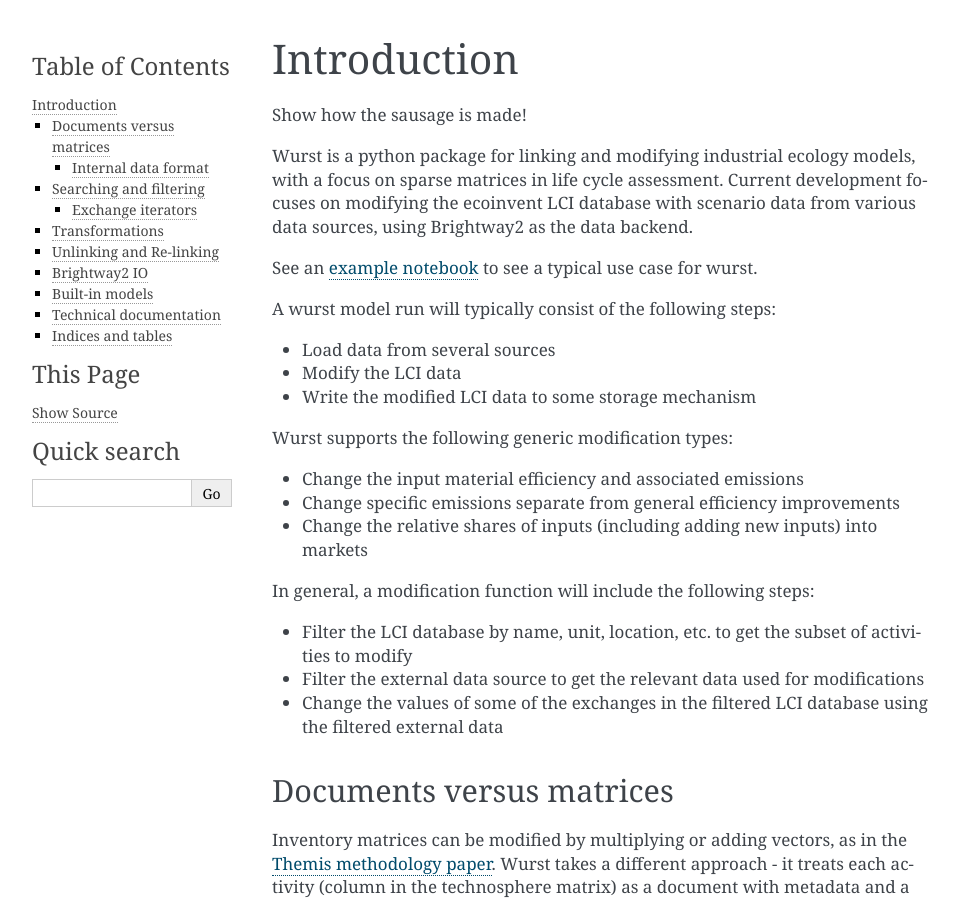
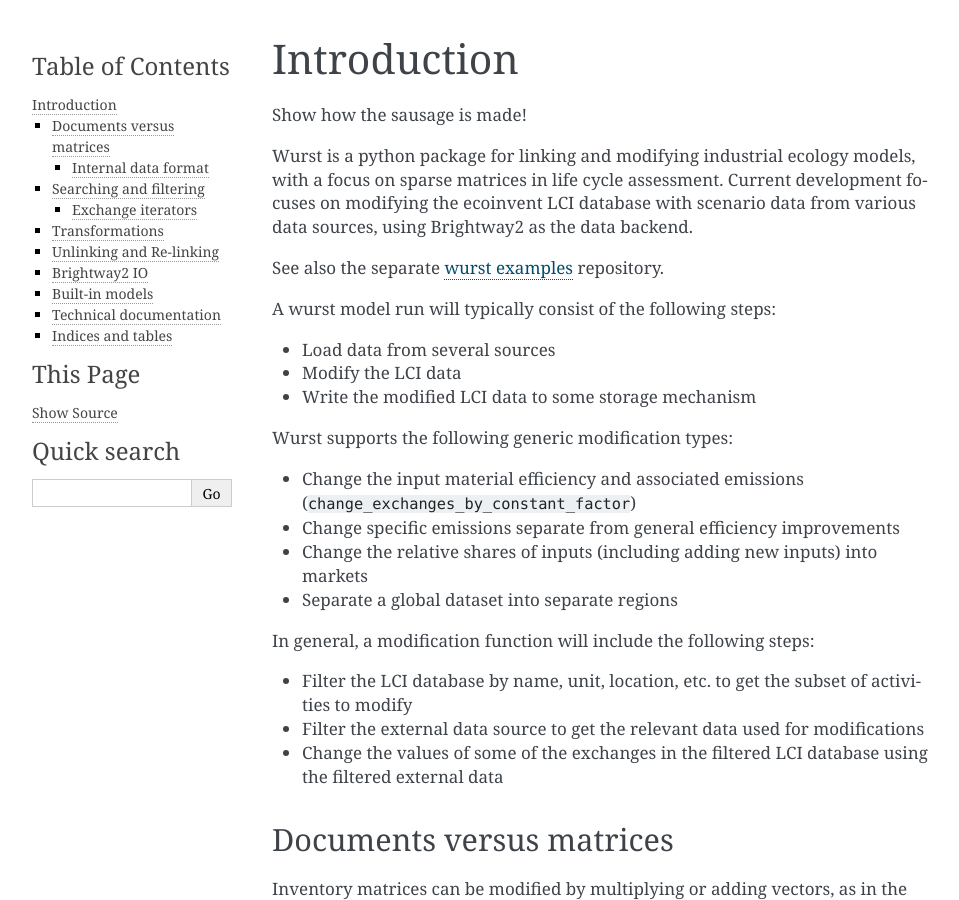
Before and after one commit to polca/wurst, a Sphinx documentation site: the page built from docs/index.rst, in a window 1280 px wide and 900 px high. Shown: the whole window, without its empty margins (148-1107 px from the left). Built offline with Sphinx 7.4.7, drawn with Linux system fonts in a browser that asks for light colours.

Commit message:
Move examples to separate repo

```diff
--- a/docs/index.rst
+++ b/docs/index.rst
@@ -5,7 +5,7 @@
 
 Wurst is a python package for linking and modifying industrial ecology models, with a focus on sparse matrices in life cycle assessment. Current development focuses on modifying the ecoinvent LCI database with scenario data from various data sources, using Brightway2 as the data backend.
 
-See an `example notebook <https://github.com/cmutel/wurst/blob/master/docs/notebooks/marginal-mixes.ipynb>`__ to see a typical use case for wurst.
+See also the separate `wurst examples <https://github.com/IndEcol/wurst-examples>`__ repository.
 
 A wurst model run will typically consist of the following steps:
 
@@ -15,9 +15,10 @@
 
 Wurst supports the following generic modification types:
 
-* Change the input material efficiency and associated emissions
+* Change the input material efficiency and associated emissions (``change_exchanges_by_constant_factor``)
 * Change specific emissions separate from general efficiency improvements
 * Change the relative shares of inputs (including adding new inputs) into markets
+* Separate a global dataset into separate regions
 
 In general, a modification function will include the following steps:
 
```
Also changed, not shown: README.md (+4 -1 lines), docs/notebooks/marginal-mixes.ipynb (deleted), 1 other file.
